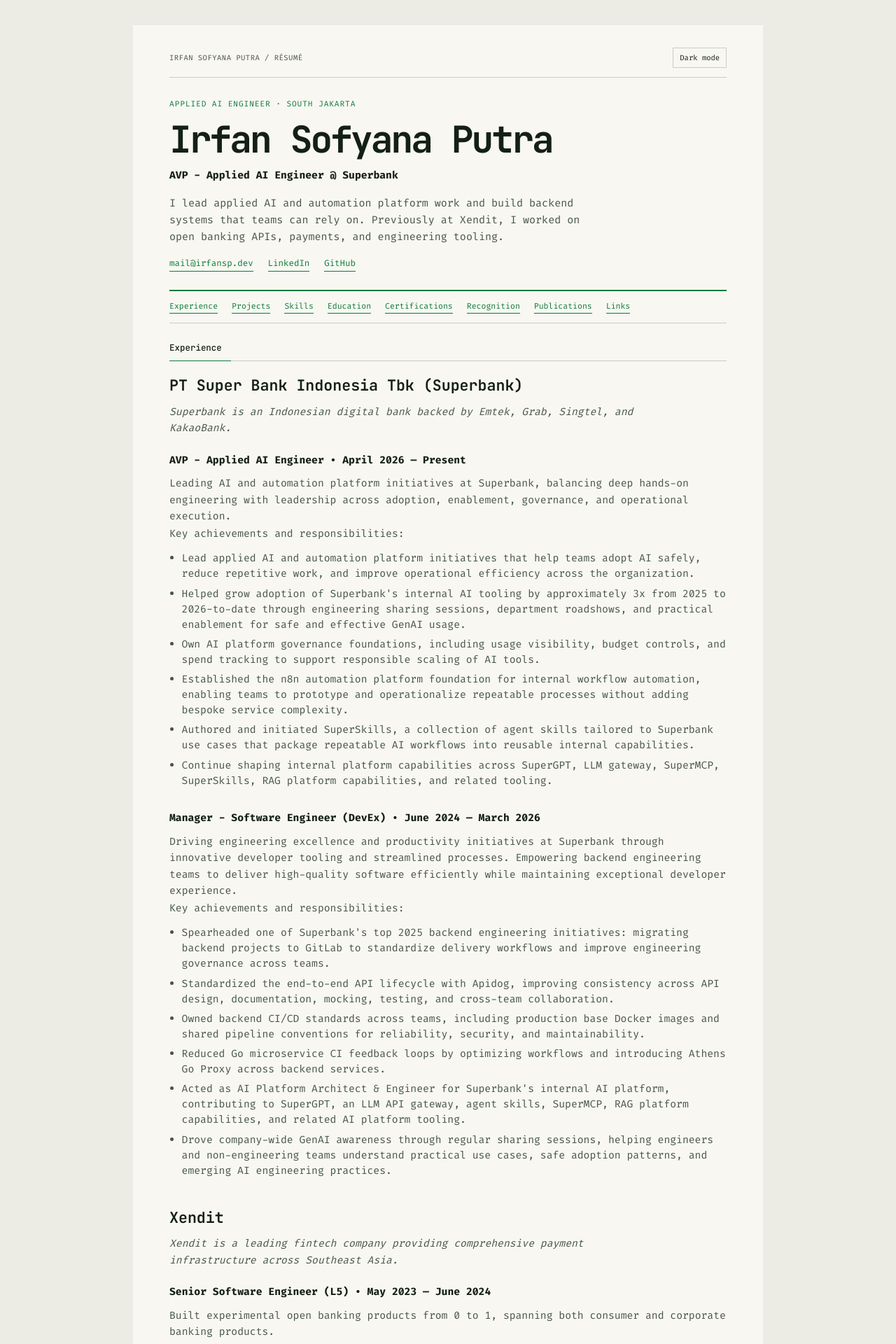
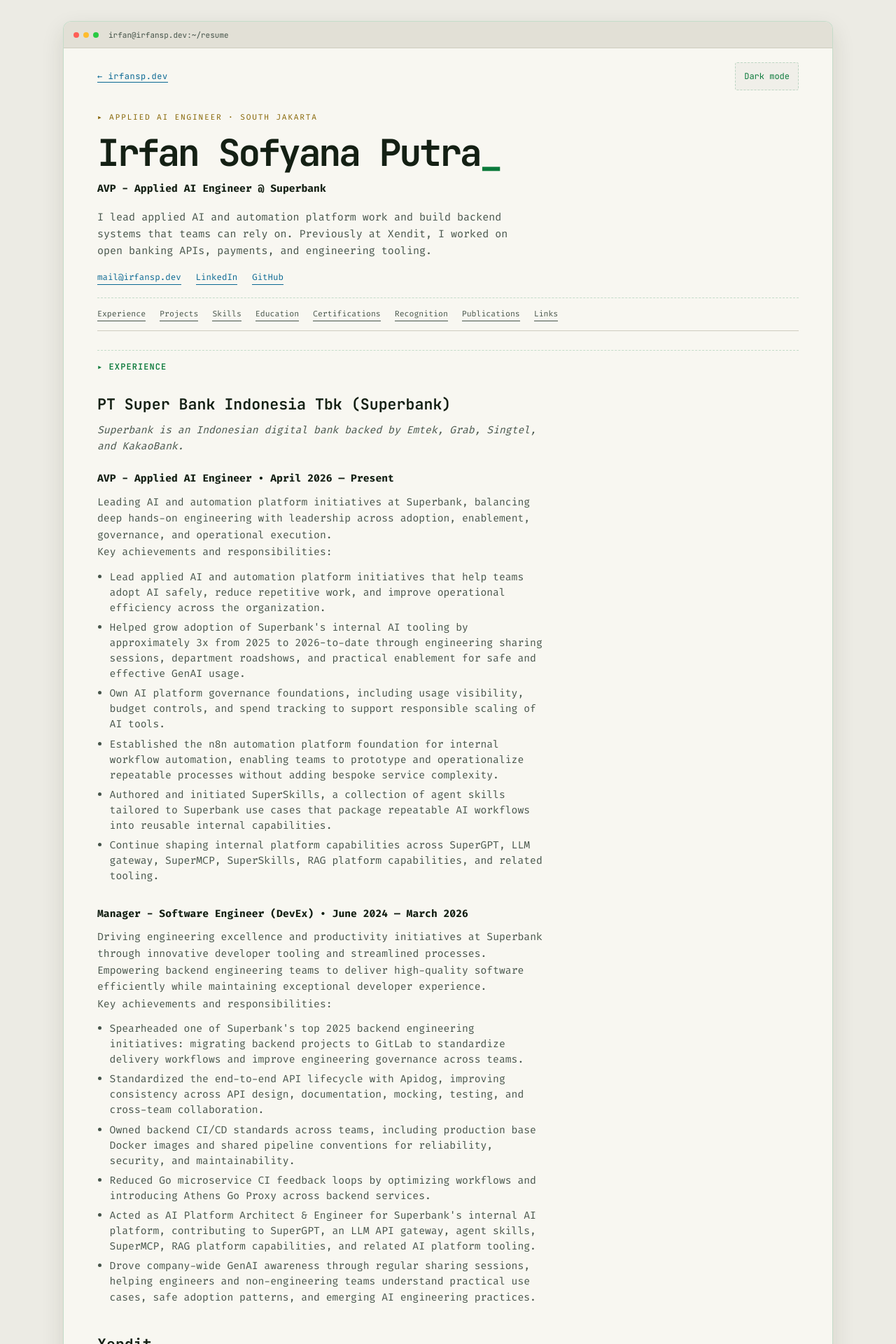
Before and after one commit to irfansofyana/resume, a Jekyll site: the page built from index.html, in a window 1280 px wide. Shown: the top 1920 px of the page at 70% size. Built offline with Jekyll 4.4.1, drawn with Linux system fonts in a browser that asks for light colours; some of the changed text lies outside the part shown.

Commit message:
feat: align resume shell with agent-artifacts design

```diff
--- a/_layouts/resume.html
+++ b/_layouts/resume.html
@@ -6,18 +6,23 @@
   <body class="theme-{% if site.resume_theme %}{{ site.resume_theme }}{% endif %}">
 
     <a class="skip-link" href="#main-content">Skip to experience</a>
-    <div class="wrapper" itemscope itemtype="http://schema.org/Person">
+    <div class="wrapper terminal-window" itemscope itemtype="http://schema.org/Person">
       <meta itemprop="telephone" content="{{ site.resume_contact_telephone }}"/>
       <meta itemprop="address" content="{{ site.resume_contact_address }}"/>
       <meta itemprop="image" content="{{ '/images/irfan_new.png' | absolute_url }}"/>
 
+      <div class="window-chrome" aria-hidden="true">
+        <span class="traffic"><i></i><i></i><i></i></span>
+        <span class="window-path">irfan@irfansp.dev:~/resume</span>
+      </div>
+      <div class="page-inner">
       <header class="page-header">
-        <div class="resume-utility">
-          <span>IRFAN SOFYANA PUTRA / RÉSUMÉ</span>
+        <div class="resume-utility page-toolbar">
+          <a href="https://irfansp.dev/">← irfansp.dev</a>
           <button id="theme-toggle" class="theme-toggle no-print" type="button" aria-pressed="false">Dark mode</button>
         </div>
-        <p class="resume-eyebrow">Applied AI Engineer · South Jakarta</p>
-        <h1 class="header-name" itemprop="name">{{ site.resume_name }}</h1>
+        <p class="resume-eyebrow">▸ Applied AI Engineer · South Jakarta</p>
+        <h1 class="header-name" itemprop="name">{{ site.resume_name }}<span class="cursor" aria-hidden="true">_</span></h1>
         <p class="header-title" itemprop="jobTitle">{{ site.resume_title }}</p>
         <p class="executive-summary" itemprop="description">{{ site.resume_header_intro | escape }}</p>
         <div class="resume-contact-links">
@@ -257,12 +262,11 @@
       <!-- end Print Social Links -->
       {% endif %}
       </main>
+      </div><!-- end page-inner -->
 
-      <footer class="page-footer">
-        <p class="footer-line">&copy; 2024. Forked from <a href="https://github.com/jglovier/resume-template">resume-template</a> by Joel Glovier, extensively modified.</p>
-        {% if site.resume_show_last_updated %}
-        <p class="last-updated">Live resume, last updated: {{ site.resume_last_updated_date }}</p>
-        {% endif %}
+      <footer class="page-footer window-footer">
+        <p class="footer-line">IRFAN SOFYANA PUTRA · RÉSUMÉ</p>
+        <a href="https://github.com/irfansofyana/resume">SOURCE ↗</a>
       </footer>
 
     </div>
--- /dev/null
+++ b/_sass/_artifact-shell.scss
@@ -0,0 +1,143 @@
+// Composition shared with the agent-artifacts site: terminal frame,
+// chrome, prompt labels and dashed rules. The résumé remains a normal
+// scrolling document rather than copying the registry's inner scroller.
+html[data-theme="dark"] {
+  --chrome: #1c1f1c;
+  --chrome-line: #2a2e2a;
+  --eyebrow: #ffd966;
+  --accent-soft: rgba(54, 255, 122, .25);
+  --panel: rgba(255, 255, 255, .03);
+}
+html[data-theme="light"] {
+  --chrome: #e2e0d6;
+  --chrome-line: #cfccbf;
+  --eyebrow: #846300;
+  --accent-soft: rgba(11, 122, 59, .22);
+  --panel: rgba(0, 0, 0, .03);
+}
+
+html[data-theme] .terminal-window.wrapper {
+  width: min(1100px, calc(100% - 32px));
+  max-width: none;
+  margin: 30px auto;
+  padding: 0;
+  border: 1px solid var(--accent-soft);
+  border-radius: 12px;
+  overflow: clip;
+  box-shadow: 0 15px 40px rgba(0, 0, 0, .18), 0 0 18px var(--accent-soft);
+}
+html[data-theme="light"] .terminal-window.wrapper {
+  box-shadow: 0 12px 32px rgba(40, 40, 20, .12);
+}
+.window-chrome {
+  display: flex;
+  align-items: center;
+  gap: 14px;
+  min-height: 38px;
+  padding: 0 14px;
+  background: var(--chrome);
+  border-bottom: 1px solid var(--chrome-line);
+  color: var(--muted);
+  font: 11px "Irfan JetBrains Mono", $mono-font;
+}
+.traffic { display: flex; gap: 6px; }
+.traffic i {
+  display: block;
+  width: 8px;
+  height: 8px;
+  border-radius: 50%;
+  background: #ff5f57;
+  &:nth-child(2) { background: #ffbd2e; }
+  &:nth-child(3) { background: #28ca42; }
+}
+.window-path { overflow: hidden; white-space: nowrap; text-overflow: ellipsis; }
+.page-inner { padding: 0 clamp(20px, 4vw, 48px) 48px; }
+.page-toolbar {
+  padding: 20px 0 0;
+  border: 0;
+  font: 12px "Irfan JetBrains Mono", $mono-font;
+  a { text-decoration: none; }
+}
+html[data-theme] .page-toolbar a { color: var(--link); }
+html[data-theme] .page-toolbar .theme-toggle {
+  min-height: 40px;
+  border: 1px dashed var(--accent-soft);
+  border-radius: 3px;
+  background: var(--panel);
+  color: var(--accent);
+  padding: 8px 12px;
+  white-space: nowrap;
+}
+html[data-theme] .page-toolbar .theme-toggle:hover { border-color: var(--accent); }
+html[data-theme] .page-header { border-bottom: 0; padding-bottom: 18px; }
+html[data-theme] .resume-eyebrow {
+  color: var(--eyebrow);
+  letter-spacing: .16em;
+  margin-top: 30px;
+}
+.page-header .header-name { overflow-wrap: anywhere; }
+html[data-theme] .cursor { color: var(--accent); }
+html[data-theme] .resume-contact-links a { color: var(--link); }
+html[data-theme] .section-navigation {
+  border-top: 1px dashed var(--accent-soft);
+  border-bottom: 1px solid var(--line);
+  margin: 0;
+}
+html[data-theme] .section-navigation a { color: var(--muted); }
+html[data-theme] .section-navigation a:hover { color: var(--link); }
+#experience .resume-item-copy { max-width: 72ch; }
+html[data-theme] .section-header {
+  padding-top: 15px;
+  border-top: 1px dashed var(--accent-soft);
+  border-bottom: 0;
+}
+html[data-theme] .section-header::after { display: none; }
+html[data-theme] .section-header h2 {
+  color: var(--accent);
+  font: 600 12px "Irfan JetBrains Mono", $mono-font;
+  letter-spacing: .09em;
+  text-transform: uppercase;
+  &::before { content: "▸ "; }
+}
+html[data-theme] .window-footer {
+  display: flex;
+  align-items: center;
+  justify-content: space-between;
+  gap: 12px;
+  margin: 0;
+  min-height: 32px;
+  padding: 6px 14px;
+  border-top: 1px solid var(--chrome-line);
+  background: var(--chrome);
+  font: 10px "Irfan JetBrains Mono", $mono-font;
+}
+html[data-theme] .window-footer .footer-line { margin: 0; color: var(--muted); }
+html[data-theme] .window-footer a { color: var(--link); }
+
+@media (max-width: 700px) {
+  html[data-theme] .terminal-window.wrapper {
+    width: calc(100% - 16px);
+    margin: 8px auto;
+    border-radius: 8px;
+    box-shadow: none;
+  }
+  .page-inner { padding: 0 16px 36px; }
+  .window-chrome { min-height: 32px; }
+  .page-toolbar { padding-top: 12px; }
+  html[data-theme] .resume-eyebrow { margin-top: 18px; }
+  html[data-theme] .section-navigation { margin-right: -16px; padding-right: 16px; }
+}
+@media print {
+  html[data-theme] .terminal-window.wrapper {
+    width: 100%;
+    margin: 0;
+    padding: 0;
+    border: 0;
+    border-radius: 0;
+    box-shadow: none;
+    overflow: visible;
+  }
+  .window-chrome, .page-toolbar, .window-footer, .cursor { display: none !important; }
+  .page-inner { padding: 0; }
+  html[data-theme] .section-header { border-top: 1px solid #cfccbf; }
+}
--- a/css/main.scss
+++ b/css/main.scss
@@ -14,3 +14,4 @@
 @import "resume";
 @import "readable";
 @import "theme";
+@import "artifact-shell";
```
Also changed, not shown: tests/resume-structure.test.mjs (+12 -0 lines), tests/resume.browser.mjs (+29 -0 lines), tests/theme.browser.mjs (+2 -2 lines), README.md.
